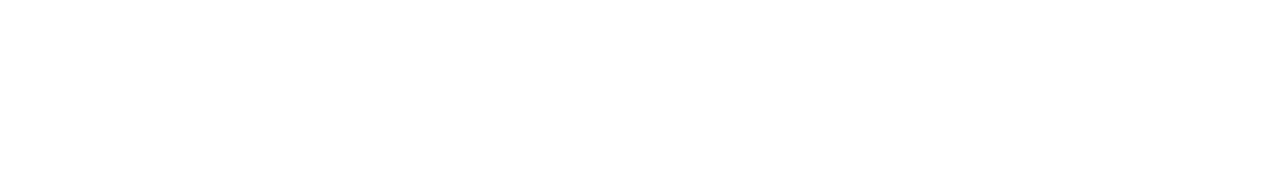
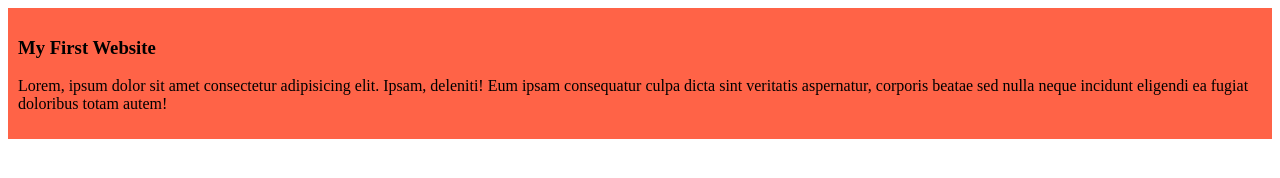
Before and after one commit to aeaseer/my-simple-website, a plain HTML site: page Index.html in a window 1280 px wide. Drawn offline with Linux system fonts and the light colour scheme.

Commit message:
added the first blog

```diff
--- a/Index.html
+++ b/Index.html
@@ -4,8 +4,12 @@
     <meta charset="UTF-8">
     <meta name="viewport" content="width=device-width, initial-scale=1.0">
     <title>My Simple Website</title>
+    <link rel="stylesheet" href="styles/blog.css">
 </head>
 <body>
-
+    <div>
+        <h3>My First Website</h3>
+        <p>Lorem, ipsum dolor sit amet consectetur adipisicing elit. Ipsam, deleniti! Eum ipsam consequatur culpa dicta sint veritatis aspernatur, corporis beatae sed nulla neque incidunt eligendi ea fugiat doloribus totam autem!</p>
+    </div>
 </body>
 </html>
--- /dev/null
+++ b/styles/blog.css
@@ -0,0 +1,4 @@
+div{
+    background-color: tomato;
+    padding: 10px;
+}
```
